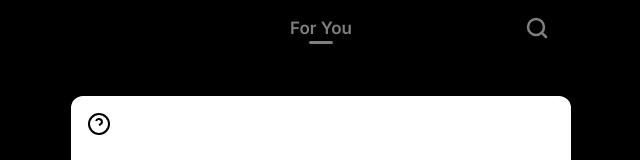
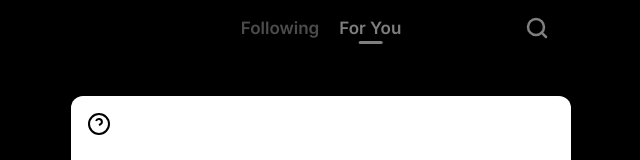
Before and after one commit to meshackurassa2-design/simulizi, a plain HTML site: page index.html in a window 1280 px wide. Shown: the top 160 px of the page, without its empty margins (319-959 px from the left). Drawn offline with nearby package versions, Linux system fonts and the light colour scheme; no server answers.

Commit message:
Restore Following tab

```diff
--- a/index.html
+++ b/index.html
@@ -32,6 +32,7 @@
                 </div>
                 <!-- Removed LIVE Icon -->
                 <div class="nav-tabs" id="home-nav-tabs" style="position:absolute; left:50%; transform:translateX(-50%);">
+                    <span class="tab" id="tab-following" onclick="app.switchFeed('following')">Following</span>
                     <span class="tab active" id="tab-foryou" onclick="app.switchFeed('foryou')">For You</span>
                 </div>
                 <div class="nav-icon" id="home-search-icon" onclick="app.openSearch()" style="margin-left:auto;">
```
